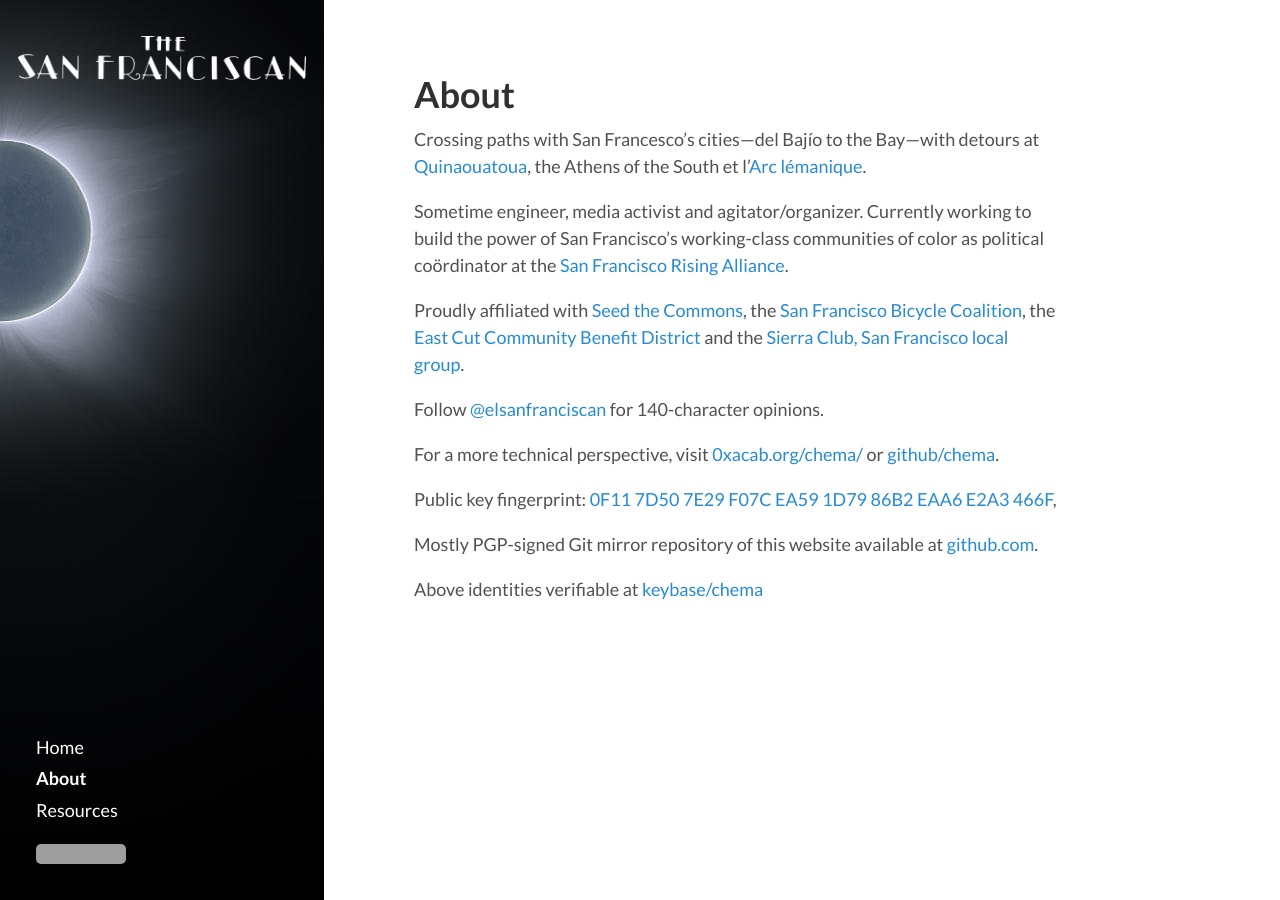
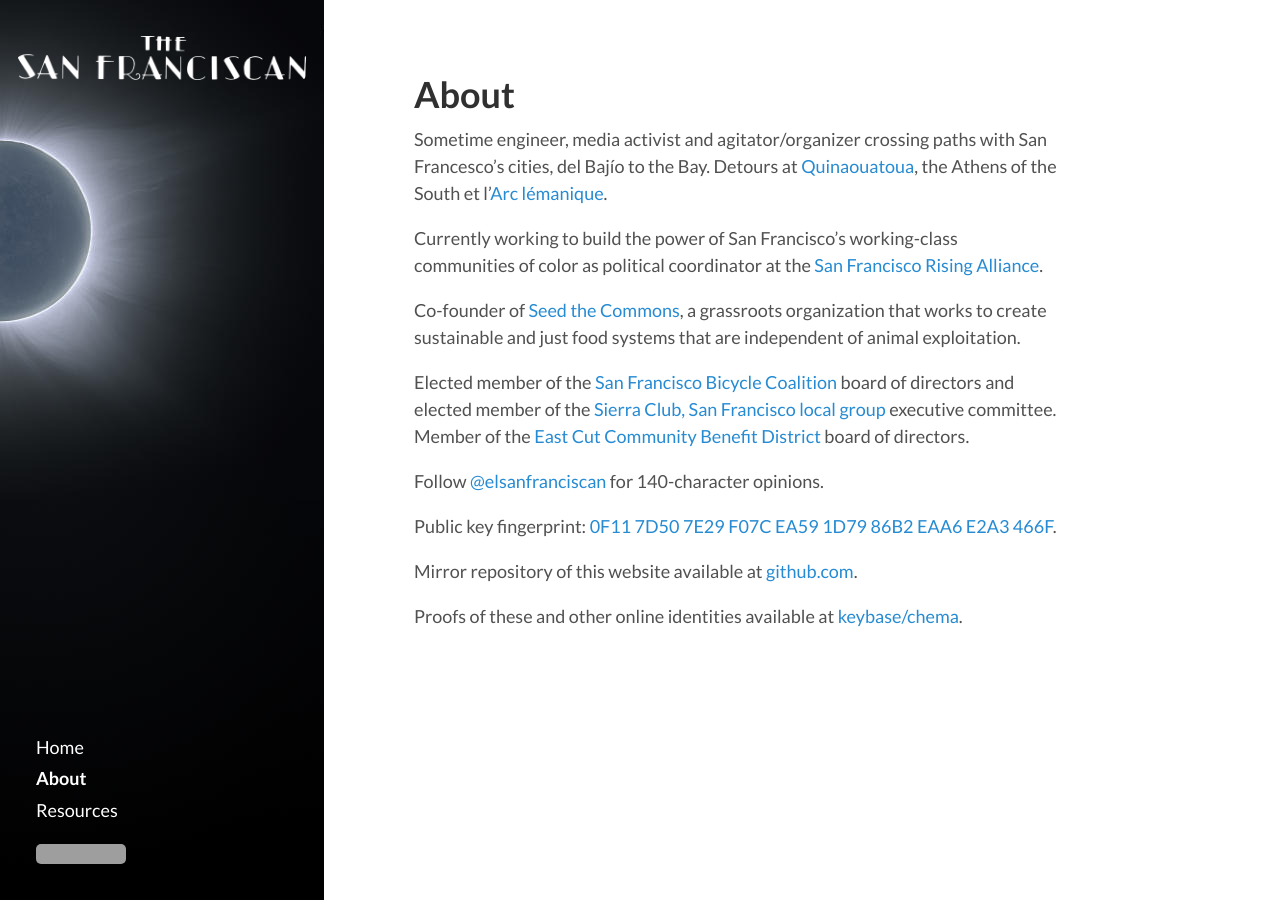
Before and after one commit to chema/sanfranciscan, a Jekyll site: the page built from about.md, in a window 1280 px wide. Built offline with Jekyll 4.4.1, drawn with Linux system fonts in a browser that asks for light colours; grey boxes are pictures that could not be loaded.

Commit message:
Updated about page and /home OG image.

```diff
--- a/_includes/head.html
+++ b/_includes/head.html
@@ -14,7 +14,7 @@
   <meta property="og:title" content="{{ site.title }}" />
   <meta property="og:description" content="{{ site.tagline }}" />
   <meta property="og:url" content="{{ site.url }}" />
-  <meta property="og:image" content="{{ "/public/assets/whitelogo.png" | absolute_url }}" />
+  <meta property="og:image" content="{{ "public/assets/socialimage.jpg" | absolute_url }}" />
 {% else %}
   <meta property="og:title" content="{{ page.title }}" />
   <meta property="og:description" content="{{ site.title }} &middot; {{ site.tagline }}" />
--- a/about.md
+++ b/about.md
@@ -2,18 +2,18 @@
 layout: page
 title: About
 ---
-Crossing paths with San Francesco's cities—del Bajío to the Bay—with detours at [Quinaouatoua](https://en.wikipedia.org/wiki/Iroquois_settlement_of_the_north_shore_of_Lake_Ontario), the Athens of the South et l'[Arc lémanique](http://switzerland.indymedia.org/fr/).
+Sometime engineer, media activist and agitator/organizer crossing paths with San Francesco's cities, del Bajío to the Bay. Detours at [Quinaouatoua](https://en.wikipedia.org/wiki/Iroquois_settlement_of_the_north_shore_of_Lake_Ontario), the Athens of the South et l'[Arc lémanique](http://switzerland.indymedia.org/fr/).
 
-Sometime engineer, media activist and agitator/organizer. Currently working to build the power of San Francisco's working-class communities of color as political coördinator at the [San Francisco Rising Alliance](http://www.sfrising.org/).
+Currently working to build the power of San Francisco's working-class communities of color as political coordinator at the [San Francisco Rising Alliance](http://www.sfrising.org/).
 
-Proudly affiliated with [Seed the Commons](https://seedthecommons.org/), the [San Francisco Bicycle Coalition](http://www.sfbike.org/about/board-of-directors/), the [East Cut Community Benefit District](http://theeastcut.org/about-us/) and the [Sierra Club, San Francisco local group](https://www.sierraclub.org/san-francisco-bay/leadership-roster#sf).
+Co-founder of [Seed the Commons](https://seedthecommons.org/), a grassroots organization that works to create sustainable and just food systems that are independent of animal exploitation.
+
+Elected member of the [San Francisco Bicycle Coalition](http://www.sfbike.org/about/board-of-directors/) board of directors and elected member of the [Sierra Club, San Francisco local group](https://www.sierraclub.org/san-francisco-bay/leadership-roster#sf) executive committee. Member of the [East Cut Community Benefit District](http://theeastcut.org/about-us/) board of directors.
 
 Follow [@elsanfranciscan](https://twitter.com/elsanfranciscan) for 140-character opinions.
 
-For a more technical perspective, visit [0xacab.org/chema/](https://0xacab.org/chema/) or [github/chema](https://github.com/chema).
+Public key fingerprint: [0F11 7D50 7E29 F07C EA59 1D79 86B2 EAA6 E2A3 466F](https://keybase.io/chema/key.asc).
 
-Public key fingerprint: [0F11 7D50 7E29 F07C EA59 1D79 86B2 EAA6 E2A3 466F](https://keybase.io/chema/key.asc),
+Mirror repository of this website available at [github.com](https://github.com/chema/sanfranciscan/commits/master).
 
-Mostly PGP-signed Git mirror repository of this website available at [github.com](https://github.com/chema/sanfranciscan/commits/master).
-
-Above identities verifiable at [keybase/chema](https://keybase.io/chema)
+Proofs of these and other online identities available at [keybase/chema](https://keybase.io/chema).
```
Also changed, not shown: public/assets/socialimage.jpg (added).
